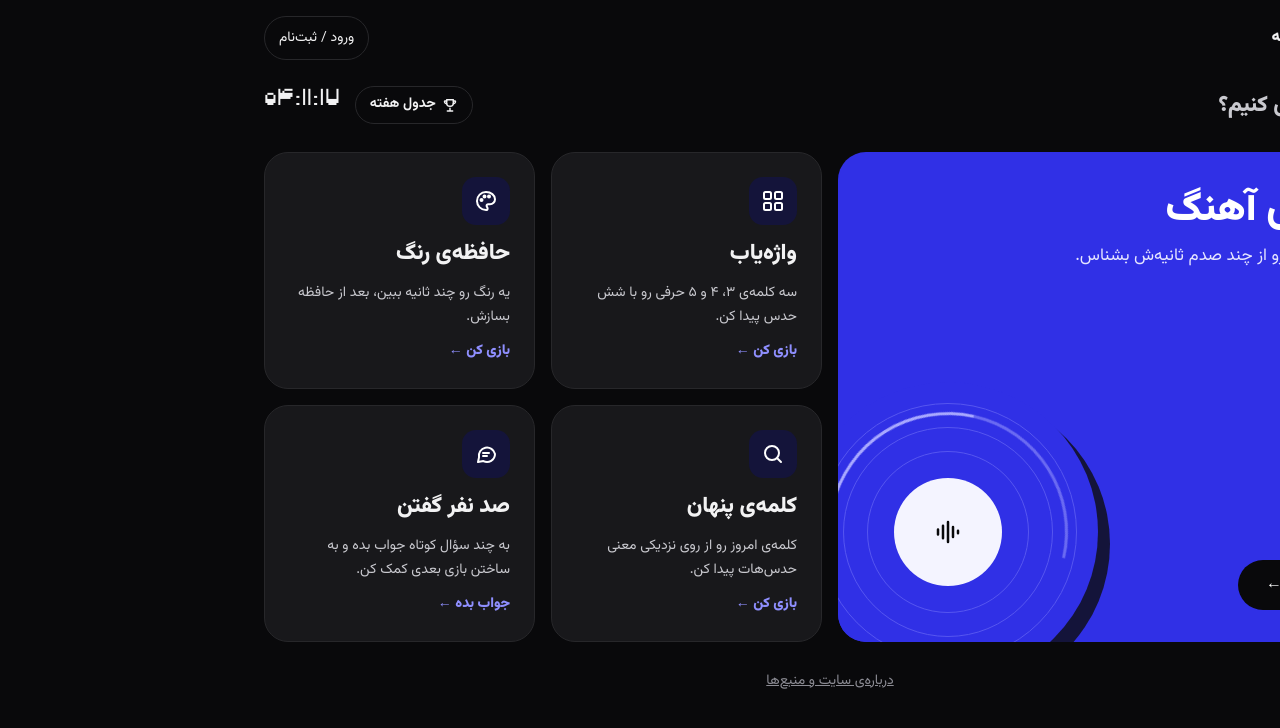
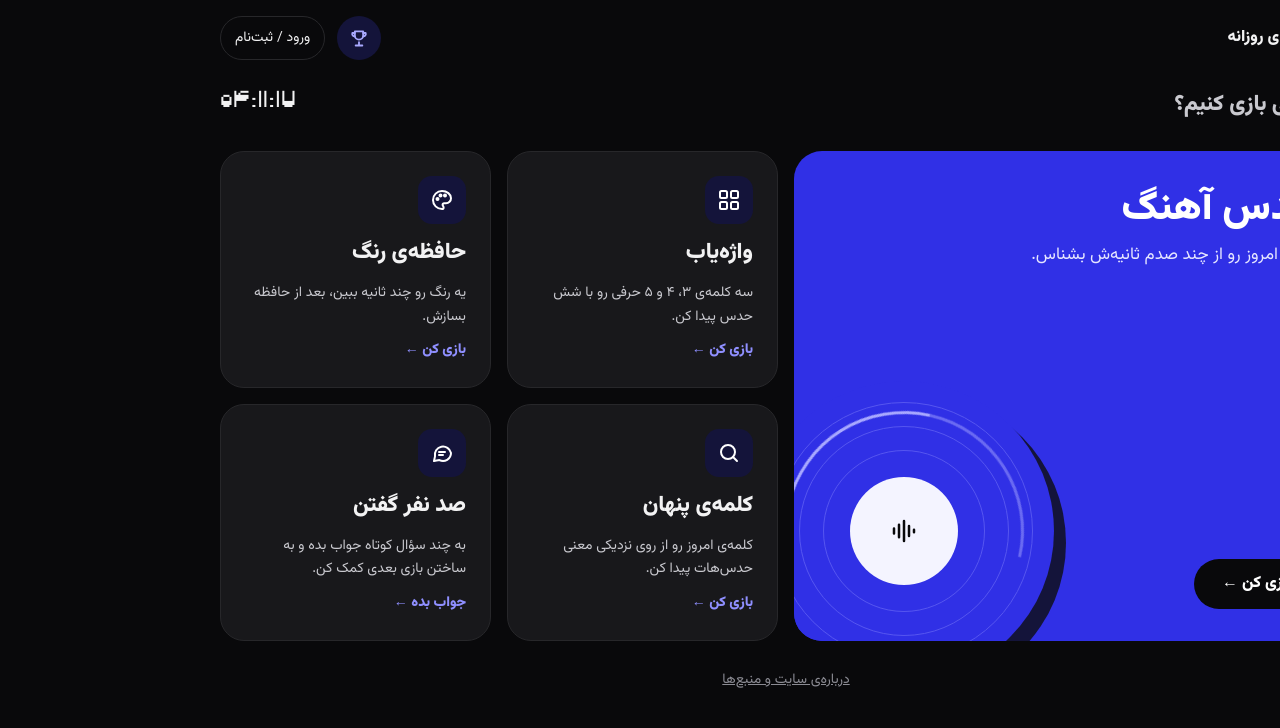
Before and after one commit to fatimaBorhani/songmore, a React (Vite) app in the folder client/: page / in a window 1280 px wide. Shown: the top 728 px of the page. Built offline with nearby package versions, Linux system fonts and the light colour scheme; no server answers.

Commit message:
Move weekly leaderboard link to a trophy icon in the site header

```diff
--- a/client/src/App.jsx
+++ b/client/src/App.jsx
@@ -1,5 +1,5 @@
 import { useEffect, useState } from 'react'
-import { Link, Route, Routes } from 'react-router'
+import { Link, NavLink, Route, Routes } from 'react-router'
 import { getMe } from './shared/api.js'
 import { SITE_NAME } from './shared/site.js'
 import AuthPanel from './shared/components/AuthPanel.jsx'
@@ -15,7 +15,7 @@ import SurveyGame from './games/survey/SurveyGame.jsx'
 import ClueGame from './games/clue/ClueGame.jsx'
 import './shared/shared.css'
 
-// پوسته‌ی سایت: سربرگ مشترک (اسم سایت + ورود) و صفحه‌ها
+// پوسته‌ی سایت: سربرگ مشترک (اسم سایت + آیکون جدول هفته + ورود) و صفحه‌ها
 //   /      صفحه‌ی اول (انتخاب بازی)
 //   /song  بازی حدس آهنگ (مسابقه‌ای)، /song/practice (تمرینی)
 //   /word  بازی واژه‌یاب
@@ -46,6 +46,13 @@ function App() {
           </svg>
           <span>{SITE_NAME}</span>
         </Link>
+        {/* جدول هفته: فقط آیکون جایزه، توی همه‌ی صفحه‌ها */}
+        <NavLink to="/weekly" className="site-weekly" aria-label="جدول هفته" title="جدول هفته">
+          <svg aria-hidden="true" width="20" height="20" viewBox="0 0 24 24" fill="none" stroke="currentColor" strokeWidth="2.2" strokeLinecap="round" strokeLinejoin="round">
+            <path d="M8 21h8M12 17v4M7 4h10v5a5 5 0 0 1-10 0V4z" />
+            <path d="M17 6h3a3 3 0 0 1-3 4M7 6H4a3 3 0 0 0 3 4" />
+          </svg>
+        </NavLink>
         <AuthPanel user={user} onUserChange={setUser} />
       </header>
 
--- a/client/src/pages/HomePage.jsx
+++ b/client/src/pages/HomePage.jsx
@@ -5,7 +5,6 @@ import { SITE_NAME } from '../shared/site.js'
 import Countdown from '../shared/components/Countdown.jsx'
 import './home.css'
 import './about.css'
-import './weekly.css'
 
 // آیکن کوچیک هر بازی (خطی، به رنگ متن)
 function GameIcon({ type, size = 24 }) {
@@ -131,21 +130,12 @@ function HomePage() {
     <main className="home-bento-page">
       <section className="home-title-row">
         <h1>امروز چی بازی کنیم؟</h1>
-        <div className="home-title-side">
-          <Link to="/weekly" className="home-weekly-link">
-            <svg aria-hidden="true" width="16" height="16" viewBox="0 0 24 24" fill="none" stroke="currentColor" strokeWidth="2.2" strokeLinecap="round" strokeLinejoin="round">
-              <path d="M8 21h8M12 17v4M7 4h10v5a5 5 0 0 1-10 0V4z" />
-              <path d="M17 6h3a3 3 0 0 1-3 4M7 6H4a3 3 0 0 0 3 4" />
-            </svg>
-            جدول هفته
-          </Link>
         <p className="home-countdown">
           <span className="home-sr-only">بازی‌های بعدی تا </span>
           <span dir="ltr">
             <Countdown />
           </span>
         </p>
-        </div>
       </section>
 
       <ul className="bento">
--- a/client/src/pages/weekly.css
+++ b/client/src/pages/weekly.css
@@ -195,28 +195,3 @@
 .weekly-rules-table span:first-child {
   color: var(--text);
 }
-
-/* لینک «جدول هفته» توی صفحه‌ی اول */
-.home-weekly-link {
-  display: inline-flex;
-  align-items: center;
-  gap: 6px;
-  min-height: 36px;
-  padding: 0 14px;
-  border-radius: 999px;
-  border: 1px solid var(--border);
-  color: var(--text);
-  font-size: 14px;
-  font-weight: 700;
-  text-decoration: none;
-}
-
-.home-weekly-link:hover {
-  border-color: var(--accent);
-}
-
-.home-title-side {
-  display: flex;
-  align-items: center;
-  gap: 14px;
-}
--- a/client/src/shared/shared.css
+++ b/client/src/shared/shared.css
@@ -41,6 +41,36 @@
   outline: 2px solid var(--accent);
   outline-offset: 4px;
   border-radius: 10px;
+}
+
+/* آیکون جایزه (جدول هفته) توی سربرگ، کنار ورود؛ فاصله‌ی خالی سمت اسم سایت می‌افته */
+.site-weekly {
+  margin-inline-start: auto;
+  width: 44px;
+  height: 44px;
+  box-sizing: border-box;
+  border-radius: 50%;
+  border: 1px solid transparent;
+  background: #14143a;
+  color: #a9a9ff;
+  display: flex;
+  align-items: center;
+  justify-content: center;
+}
+
+.site-weekly:hover {
+  color: #fff;
+}
+
+/* وقتی توی صفحه‌ی جدول هفته هستیم (مثل اسم کاربر توی صفحه‌ی حساب) */
+.site-weekly[aria-current='page'] {
+  border-color: var(--accent);
+  color: #fff;
+}
+
+.site-weekly:focus-visible {
+  outline: 2px solid var(--accent);
+  outline-offset: 3px;
 }
 
 /* فرم ورود زیر سربرگ، تمام‌عرض */
```
Also changed, not shown: 1 other file (tests, documents, lock files or other folders). Lines whose indentation alone changed are shown as unchanged.
